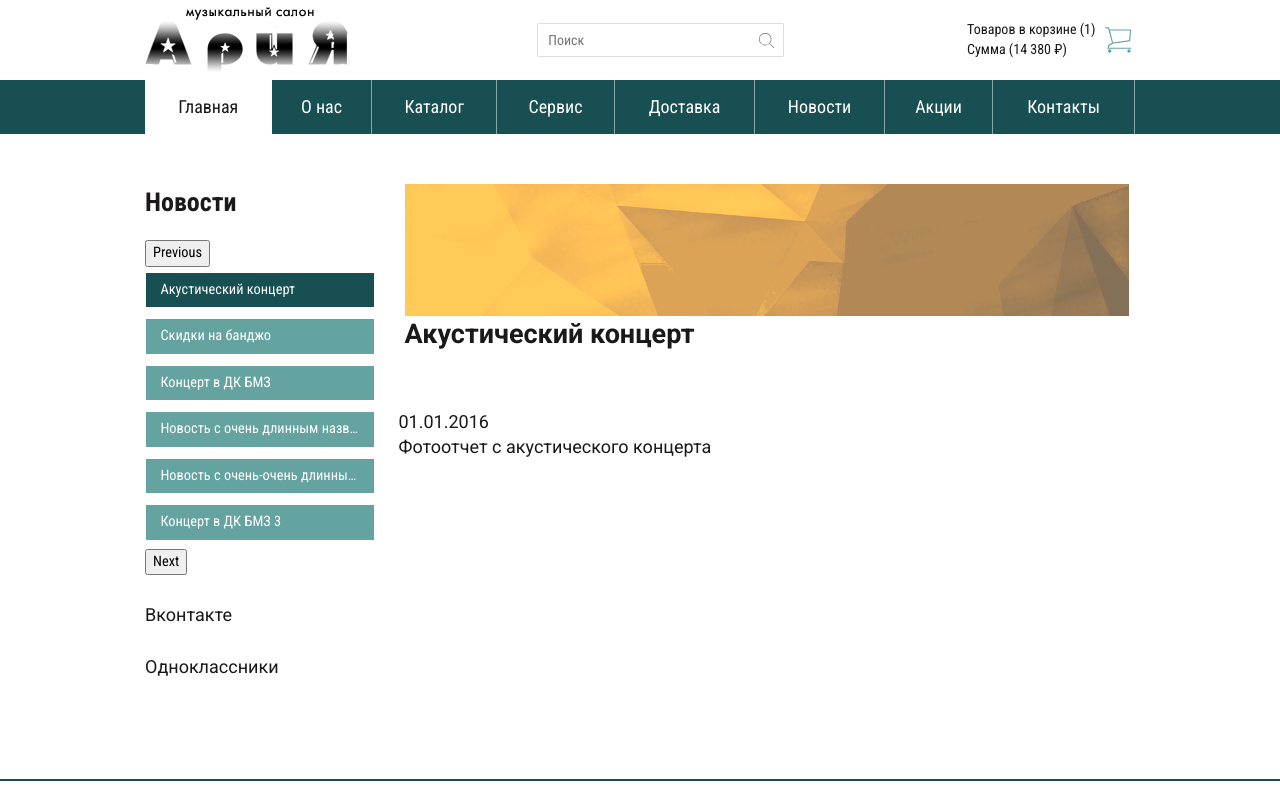
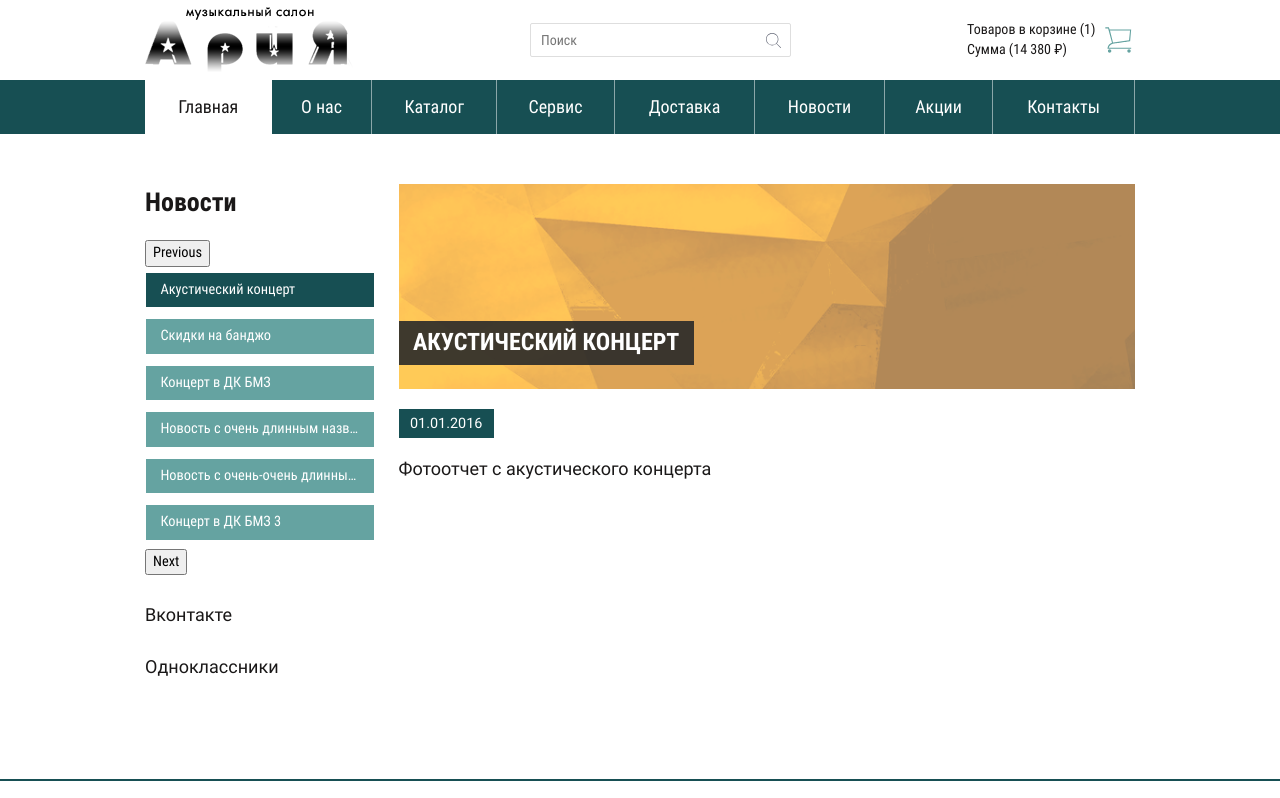
Before and after one commit to corvus-007/aria, a plain HTML site: page www/news.html in a window 1280 px wide. Shown: the top 798 px of the page. Drawn offline with nearby package versions, Linux system fonts and the light colour scheme.

Commit message:
Удалил подключение шрифта через Гугл и плдключил стили со шрифтом. Сделал новости

```diff
--- a/www/news.html
+++ b/www/news.html
@@ -10,7 +10,6 @@
     <meta name="description" content="">
     <meta name="keywords" content="">
     <meta name="viewport" content="width=device-width, initial-scale=1">
-    <link href="https://fonts.googleapis.com/css?family=Roboto+Condensed:400,700|Roboto:300,400,500,700&subset=cyrillic" rel="stylesheet">
     <link rel="stylesheet" href="css/main.css">
     <script src="js/libs/svg4everybody.min.js"></script>
     <script>svg4everybody();</script>
@@ -143,7 +142,7 @@
                     <div class="post__main-image-wrapper">
                       <img src="images/overlay-primary-callback.png" alt="" class="post__main-image">
                     </div>
-                    <div class="post__title">Акустический концерт</div>
+                    <h2 class="post__title">Акустический концерт</h2>
                   </div>
                   <div class="post__meta">
                     <time class="post__meta-item" datetime="2016-01-01">01.01.2016</time>
--- a/www/scss/_base.scss
+++ b/www/scss/_base.scss
@@ -1,4 +1,4 @@
-// @import "base/fonts";
+@import "base/fonts";
 @import "base/common";
 @import "base/typography";
 @import "base/layout";
--- a/www/scss/components/_post.scss
+++ b/www/scss/components/_post.scss
@@ -1,16 +1,44 @@
 .post {
   &__header {
-    @extend .container;
-    margin-bottom: rem(55);
+    margin-bottom: rem(20);
+    position: relative;
+  }
+
+  &__main-image-wrapper {
+    @include responsiveObject(720, 200);
+  }
+
+  &__image {
+
+  }
+
+  &__meta {
+    margin-bottom: 1em;
+  }
+
+  &__meta-item {
+    display: inline-block;
+    background-color: $accentColor;
+    padding: 0.3em 0.8em;
+    color: #fff;
+    font-size: 0.8em;
   }
 
   &__title {
     margin: 0;
     font-weight: 600;
-    font-size: rem(27);
+    font-size: rem(24);
+    text-transform: uppercase;
+    font-family: $altFontFamily;
+    background-color: rgba($darkColor, 0.9);
+    color: #fff;
+    position: absolute;
+    left: 0;
+    bottom: 1em;
+    padding: 0.2em 0.6em;
   }
 
-  &__content {
+  &__text {
 
   }
 
--- a/www/scss/utility/_mixins.scss
+++ b/www/scss/utility/_mixins.scss
@@ -72,6 +72,7 @@
     .no-objectfit & {
       height: auto;
     }
+
     // Context .no-objectfit.csstransforms
     .no-objectfit.csstransforms & {
       top: 50%;
--- a/www/scss/utility/_variables.scss
+++ b/www/scss/utility/_variables.scss
@@ -6,7 +6,7 @@ $bgColor: #ededed;
 $accessColor: #00a075;
 $warningColor: #FFC107;
 $dangerColor: #ff154c;
-$darkColor: #1c1c1c;
+$darkColor: #2a2a2a;
 $lightColor: #eee;
 $mutedColor: #b6b5b5;
 
```
Also changed, not shown: www/catalog.html (+0 -1 lines), www/contacts.html (+0 -1 lines), www/index.html (+0 -1 lines), www/product-card.html (+0 -1 lines), www/service.html (+0 -1 lines), www/css/main.css, 2 other files.
